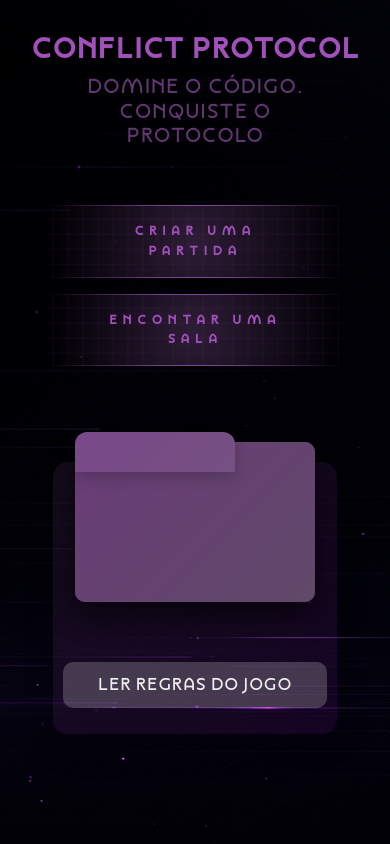
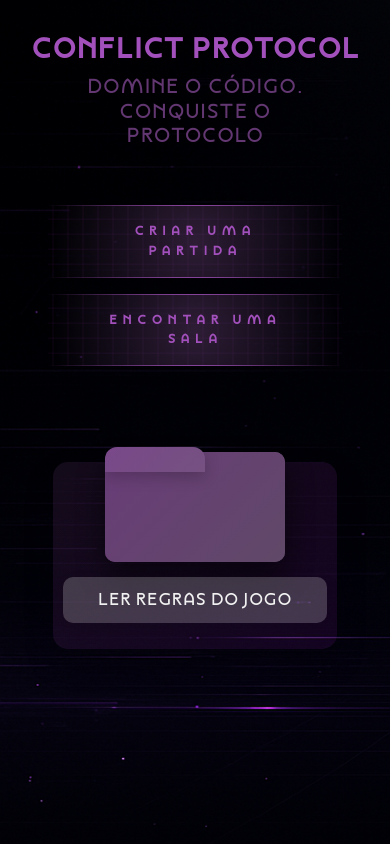
Before and after one commit to ViniMacacari/conflict-protocol-frontend, an Angular app: page / in a window 390 px wide. Built offline with nearby package versions, Linux system fonts and the light colour scheme.

Commit message:
feat: responsividade para pasta de home (regras do jogo)

```diff
--- a/src/app/pages/home/home.component.scss
+++ b/src/app/pages/home/home.component.scss
@@ -48,6 +48,12 @@
     position: relative;
 
     min-width: --folder-W !important;
+
+    @media screen and (max-width: 768px) {
+        --folder-W: 180px;
+        --folder-H: 110px;
+
+    }
 }
 
 .folder {
@@ -56,6 +62,11 @@
     left: calc(50% - 120px);
     animation: float 2.5s infinite ease-in-out;
     transition: transform var(--transition) ease;
+
+    @media (max-width: 768px) {
+        top: -10px;
+        left: calc(50% - 90px);
+    }
 }
 
 .folder:hover {
@@ -110,6 +121,12 @@
     position: absolute;
     top: -10px;
     z-index: 2;
+
+    @media (max-width: 768px) {
+        width: 100px;
+        height: 25px;
+        top: -5px;
+    }
 }
 
 .folder .cover {
```
